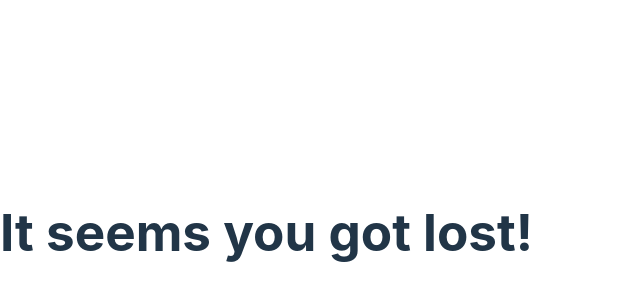
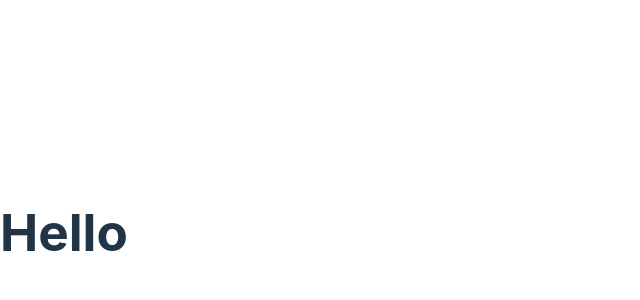
Before and after one commit to nathangero/portfolio-react, a React (Vite) app: page /resume in a window 1280 px wide. Shown: the part 168-468 px from the top of the page, without its empty margins (0-640 px from the left). Built offline with nearby package versions, Linux system fonts and the light colour scheme.

Commit message:
add resume page

```diff
--- a/src/main.tsx
+++ b/src/main.tsx
@@ -1,23 +1,23 @@
 import { StrictMode } from 'react';
 import { createRoot } from 'react-dom/client';
-import App from './App.tsx';
 import './index.css';
 
+import { createBrowserRouter, RouterProvider } from "react-router-dom";
 import Home from "./pages/Home.tsx";
-import ErrorPage from "./pages/ErrorPage.tsx";
-import { createBrowserRouter, RouterProvider } from "react-router-dom";
+import Error from "./pages/Error.tsx";
+import Resume from "./pages/Resume.tsx";
 
 const router = createBrowserRouter([
   {
     path: "/",
     element: <Home />,
-    errorElement: <ErrorPage />,
-    // children: [
-    //   {
-    //     index: true,
-    //     element: <Home />
-    //   }
-    // ]
+    errorElement: <Error />,
+    children: [
+      {
+        path: "/resume",
+        element: <Resume />
+      }
+    ]
   }
 ])
 
--- a/src/pages/ErrorPage.tsx
+++ b/src/pages/Error.tsx
@@ -1,5 +1,5 @@
 
-export default function ErrorPage() {
+export default function Error() {
 
   return (
     <>
--- /dev/null
+++ b/src/pages/Resume.tsx
@@ -0,0 +1,9 @@
+
+export default function Resume() {
+
+  return (
+    <>
+      <h1>Resume goes here</h1>
+    </>
+  )
+}
```
